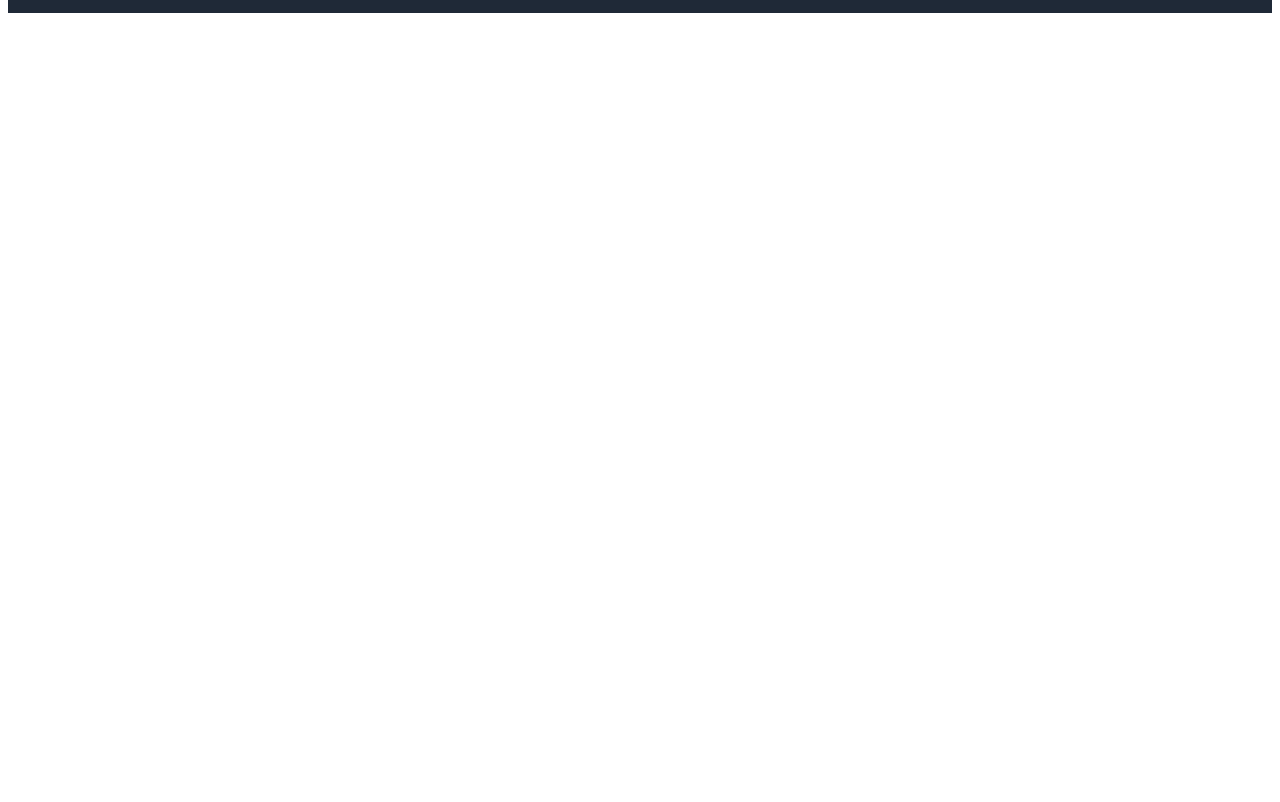
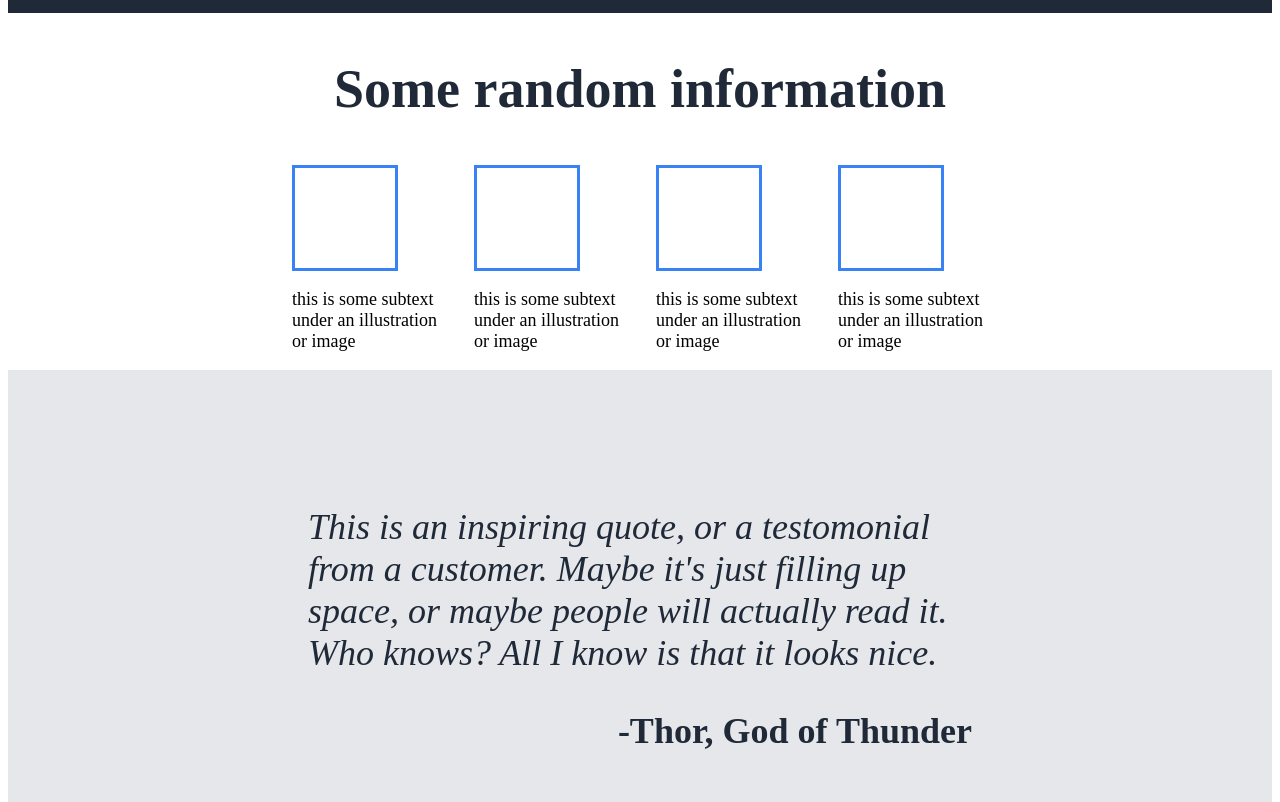
Before and after one commit to sullivan-william/Landing-Page, a plain HTML site: page index.html in a window 1280 px wide. Shown: the part 399-1201 px from the top of the page. Before the commit the page ends 800 px from the top, so only its background shows below. Drawn offline with Linux system fonts and the light colour scheme.

Commit message:
Filling content for info block and quote block

```diff
--- a/index.html
+++ b/index.html
@@ -18,10 +18,35 @@
     <div class="sub-header">
         <div class="left-sub">
             <h1 class="main">This website is awesome</h1>
-            <p>This website has some subtext that goes here under the main title. It's a smaller font and the color is a lower contrast.</p>
+            <p style="color: #E5E7EB;">This website has some subtext that goes here under the main title. It's a smaller font and the color is a lower contrast.</p>
             <button>Sign up</button>
         </div>
         <img alt="awesome art" src="https://images.unsplash.com/photo-1530975080071-4d6704a9a993?ixlib=rb-4.0.3&ixid=MnwxMjA3fDB8MHxzZWFyY2h8Mnx8YXdlc29tZXxlbnwwfHwwfHw%3D&auto=format&fit=crop&w=800&q=60">
     </div>
+    <div class="info-header">
+        <h2>Some random information</h2>
+    </div>
+    <div class="info">
+        <div class="info-block">
+            <div class="block"></div>
+            <p>this is some subtext under an illustration or image</p>
+        </div>
+        <div class="info-block">
+            <div class="block"></div>
+            <p>this is some subtext under an illustration or image</p>
+        </div>
+        <div class="info-block">
+            <div class="block"></div>
+            <p>this is some subtext under an illustration or image</p>
+        </div>
+        <div class="info-block">
+            <div class="block"></div>
+            <p>this is some subtext under an illustration or image</p>
+        </div>
+    </div>
+    <div class="quote">
+        <p>This is an inspiring quote, or a testomonial from a customer. Maybe it's just filling up space, or maybe people will actually read it. Who knows? All I know is that it looks nice.</p>
+        <p style="text-align: right; font-style: normal; font-weight: bold;">-Thor, God of Thunder</p>
+    </div>
 </body>
 </html>
--- a/style.css
+++ b/style.css
@@ -46,7 +46,6 @@ a {
 }
 
 p {
-    color: #E5E7EB;
     font-size: 18px;
 }
 
@@ -60,3 +59,39 @@ img {
     height: 25vh;
     width: 30vw;
 }
+
+.info-header {
+    font-size: 36px;
+    font-weight: 900;
+    color: #1F2937;
+    display: flex;
+    justify-content: center;
+}
+
+.info {
+    display: flex;
+    justify-content: center;
+    gap: 32px;
+}
+
+.block {
+    width: 100px;
+    height: 100px;
+    border-style: solid;
+    border-color: #3882F6;
+}
+
+.info-block {
+    max-width: 150px;
+}
+
+.quote {
+    background-color: #E5E7EB;
+    padding: 100px 300px;
+}
+
+.quote > p {
+    font-size: 36px;
+    font-style: italic;
+    color: #1F2937;
+}
```
